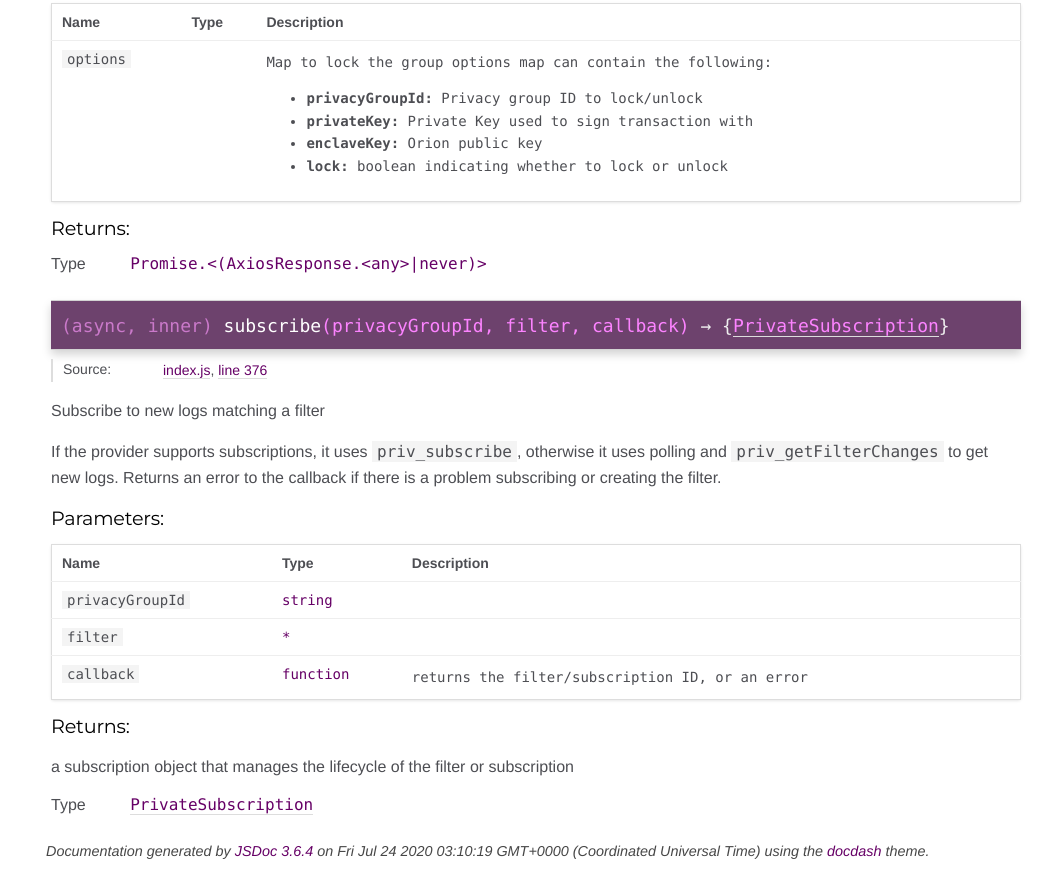
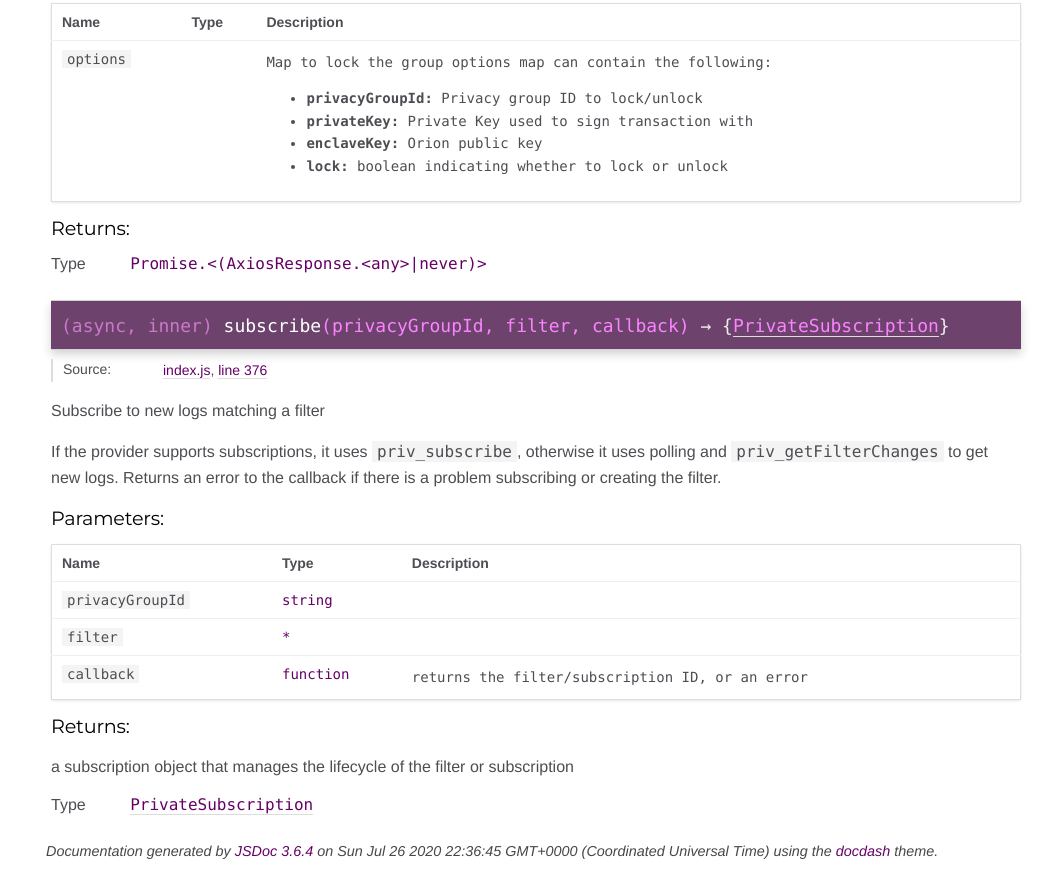
Before and after one commit to Consensys/web3js-eea, a plain HTML site: page latest/EEAClient.html in a window 1280 px wide. Shown: the part 6060-6934 px from the top of the page, without its empty margins (239-1280 px from the left). Drawn offline with Linux system fonts and the light colour scheme.

Commit message:
Automated SDK documentation update
[ci skip] Circle CI build 364, see https://circleci.com/gh/PegaSysEng/web3js-eea/364

Branch: master, commit: 26b60d11671a731bbac694163acb92337f67a605, tag:none

```diff
--- a/latest/EEAClient.html
+++ b/latest/EEAClient.html
@@ -2480,7 +2480,7 @@ lifecycle of the filter or subscription</p>
 <br class="clear">
 
 <footer>
-    Documentation generated by <a href="https://github.com/jsdoc3/jsdoc">JSDoc 3.6.4</a> on Fri Jul 24 2020 03:10:19 GMT+0000 (Coordinated Universal Time) using the <a href="https://github.com/clenemt/docdash">docdash</a> theme.
+    Documentation generated by <a href="https://github.com/jsdoc3/jsdoc">JSDoc 3.6.4</a> on Sun Jul 26 2020 22:36:45 GMT+0000 (Coordinated Universal Time) using the <a href="https://github.com/clenemt/docdash">docdash</a> theme.
 </footer>
 
 <script>prettyPrint();</script>
```
Also changed, not shown: latest/PrivateTransaction.html (+1 -1 lines), latest/custom-ethjs-util.js.html (+1 -1 lines), latest/global.html (+1 -1 lines), latest/index.html (+1 -1 lines), latest/index.js.html (+1 -1 lines), latest/privacyGroup.js.html (+1 -1 lines), latest/privateSubscription.js.html (+1 -1 lines), latest/privateTransaction.js.html (+1 -1 lines).
